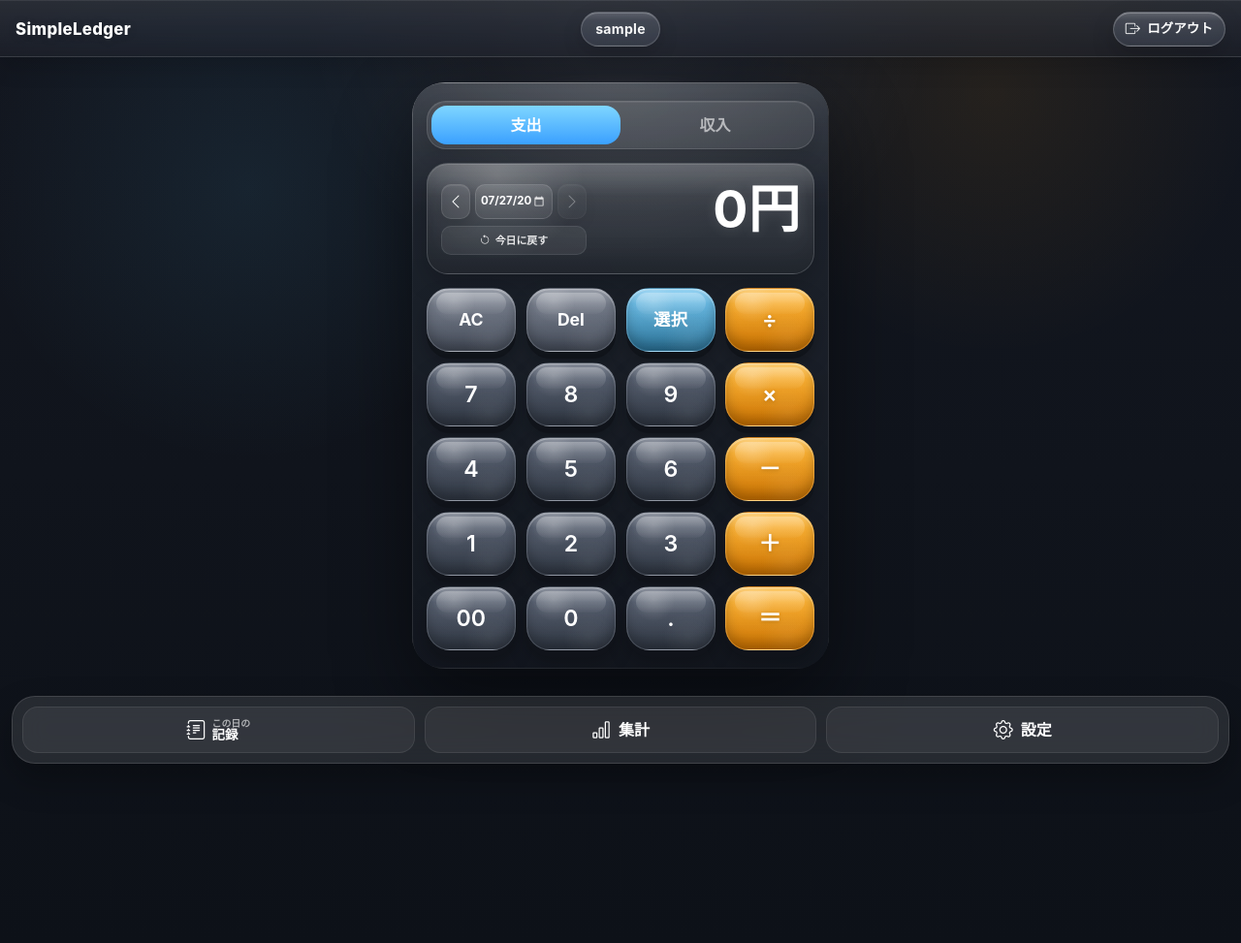
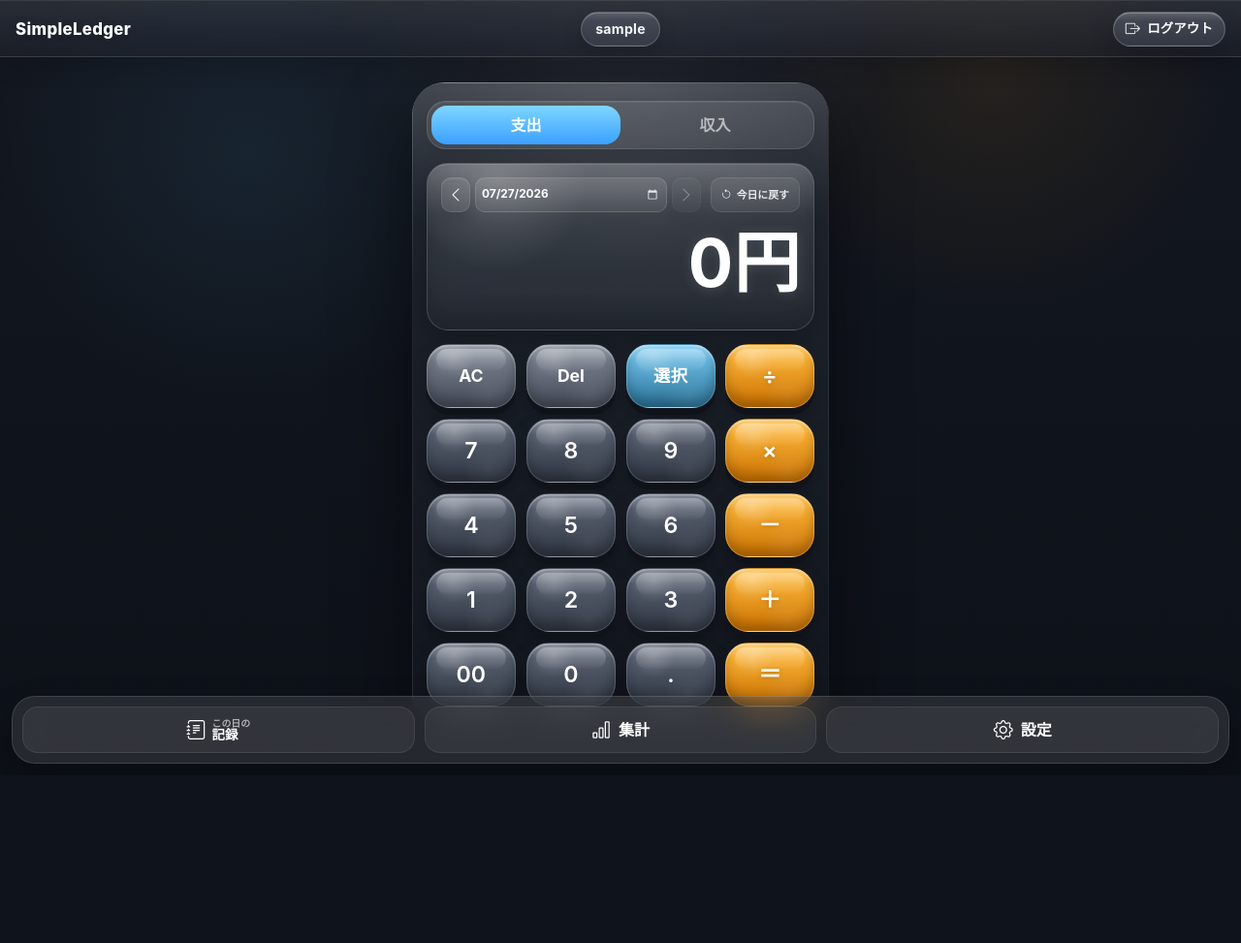
Before and after one commit to yukiakimori0317-art/simpleledger, a Django app: page / in a window 1280 px wide. Shown: the whole page at 97% size. After the commit the page ends 788 px from the top, so only its background shows below. Run offline with Django 5.2, Linux system fonts and the light colour scheme; the visitor is signed in with stand-in values (Sample User, id 1); data comes from the database, SQL or seed files in the repository; data that the repository does not hold is empty.

Commit message:
Improve index layout and fixed calculator screen

```diff
--- a/kakeibo/templates/kakeibo/index.html
+++ b/kakeibo/templates/kakeibo/index.html
@@ -5,7 +5,7 @@
 
 {% block content %}
 <div class="ledger-page">
-    <div class="container px-3 pt-2 pb-5">
+    <div class="container px-3 pt-2 pb-0">
 
         <div class="calc-shell mx-auto">
             <div class="calc-top-glow"></div>
@@ -27,9 +27,7 @@
 
 <div class="display-panel">
 
-    <div class="display-main-row">
-
-        <div class="display-date-area">
+    <div class="display-top-row">
 
         <div class="display-date-nav">
 
@@ -39,8 +37,12 @@
                 <i class="bi bi-chevron-left"></i>
             </a>
 
-                <form method="get" class="display-date-form" id="entry-date-form">
-                    <input type="date"
+            <form method="get"
+                  class="display-date-form"
+                  id="entry-date-form">
+
+                <input
+                    type="date"
                     name="date"
                     id="entry-date-input"
                     class="display-date-input"
@@ -55,7 +57,8 @@
                 <i class="bi bi-chevron-right"></i>
             </a>
             {% else %}
-                <button type="button"
+            <button
+                type="button"
                 class="display-date-nav-btn is-disabled"
                 aria-label="翌日"
                 disabled>
@@ -74,14 +77,18 @@
     </div>
 
     <div class="display-value-area">
-            <div class="amount-display" id="amount-display">0円</div>
-            <div class="formula-display" id="formula-display">&nbsp;</div>
-        </div>
-
-    </div>
-
-</div>
-
+
+        <div class="amount-display" id="amount-display">
+            0円
+        </div>
+
+        <div class="formula-display" id="formula-display">
+            &nbsp;
+        </div>
+
+    </div>
+
+</div>
                 <form id="expense-form" method="post" action="{% url 'kakeibo:ajax_add_entry' %}">
                     {% csrf_token %}
                     <input type="hidden" name="amount" id="hidden-amount">
@@ -235,12 +242,18 @@
         radial-gradient(circle at 80% 10%, rgba(255, 159, 10, 0.08), transparent 20%),
         linear-gradient(180deg, #131720 0%, #0d1118 100%);
     color: var(--text-main);
-        min-height: 100vh;
-        padding-bottom: 110px;
+
+    height: 100dvh;
+    min-height: 100dvh;
+    overflow: hidden;
+    padding-bottom: 0;
+    overscroll-behavior: none;
 }
 
     .ledger-page {
-        min-height: 100vh;
+    height: 100%;
+    min-height: 0;
+    overflow: hidden;
 }
 
     .page-logo-wrap {
@@ -561,26 +574,25 @@
             0 10px 26px rgba(0, 0, 0, 0.22);
     }
 
-    .display-main-row {
+
+
+.display-top-row {
     position: relative;
     z-index: 2;
     display: flex;
     align-items: center;
-    gap: 12px;
-}
-
-.display-date-area {
-    width: 150px;
-    flex: 0 0 150px;
-    display: flex;
-    flex-direction: column;
-    gap: 7px;
-}
+    justify-content: space-between;
+    gap: 10px;
+}
+
+
 
 .display-date-nav {
     display: flex;
     align-items: center;
     gap: 5px;
+    flex: 1;
+    min-width: 0;
 }
 
 .display-date-nav-btn {
@@ -602,6 +614,7 @@
         0 6px 14px rgba(0, 0, 0, 0.14);
 }
 
+
 .display-date-nav-btn:active {
     transform: translateY(1px);
 }
@@ -621,7 +634,7 @@
     height: 36px;
     min-width: 0;
     box-sizing: border-box;
-    padding: 0 5px;
+    padding: 0 6px;
     border-radius: 10px;
     border: 1px solid rgba(255, 255, 255, 0.12);
     background:
@@ -631,7 +644,7 @@
             rgba(255, 255, 255, 0.07)
         );
     color: #fff;
-    font-size: 0.72rem;
+    font-size: 0.74rem;
     font-weight: 700;
     -webkit-appearance: none;
     appearance: none;
@@ -650,13 +663,13 @@
 }
 
 .display-today-btn {
-    width: 100%;
-    min-height: 30px;
+    flex-shrink: 0;
+    min-height: 36px;
     display: inline-flex;
     align-items: center;
     justify-content: center;
     gap: 5px;
-    padding: 0 7px;
+    padding: 0 10px;
     border-radius: 10px;
     text-decoration: none;
     color: rgba(255, 255, 255, 0.88);
@@ -664,6 +677,7 @@
     border: 1px solid rgba(255, 255, 255, 0.09);
     font-size: 0.68rem;
     font-weight: 800;
+    white-space: nowrap;
 }
 
 .display-today-btn:active {
@@ -671,8 +685,10 @@
 }
 
 .display-value-area {
-    flex: 1;
-    min-width: 0;
+    position: relative;
+    z-index: 2;
+    width: 100%;
+    margin-top: 12px;
 }
 
     .display-panel::before {
@@ -686,19 +702,22 @@
     }
 
     .amount-display {
-    min-height: 66px;
+    width: 100%;
+    min-height: 76px;
     display: flex;
-    align-items: center;
+    align-items: flex-end;
     justify-content: flex-end;
-    font-size: clamp(2.35rem, 7.4vw, 3.35rem);
+    font-size: clamp(3rem, 10vw, 4.3rem);
     font-weight: 700;
-    line-height: 1.08;
+    line-height: 1.05;
     color: #fff;
+    text-align: right;
+    white-space: nowrap;
     text-shadow: 0 2px 14px rgba(255, 255, 255, 0.12);
-    word-break: break-all;
 }
 
     .formula-display {
+    width: 100%;
     min-height: 18px;
     text-align: right;
     font-size: 0.8rem;
@@ -718,6 +737,7 @@
         height: 66px;
         border: none;
         border-radius: 24px;
+        touch-action: manipulation;
         color: #fff;
         font-size: 1.45rem;
         font-weight: 600;
@@ -820,6 +840,12 @@
 
     .calc-btn.release-bounce {
         animation: releaseBounce 0.22s ease;
+    }
+
+    .ledger-page .container {
+    height: 100%;
+    padding-bottom: 0 !important;
+    overflow: hidden;
 }
 
     @keyframes releaseBounce {
```
Lines whose indentation alone changed are shown as unchanged.
